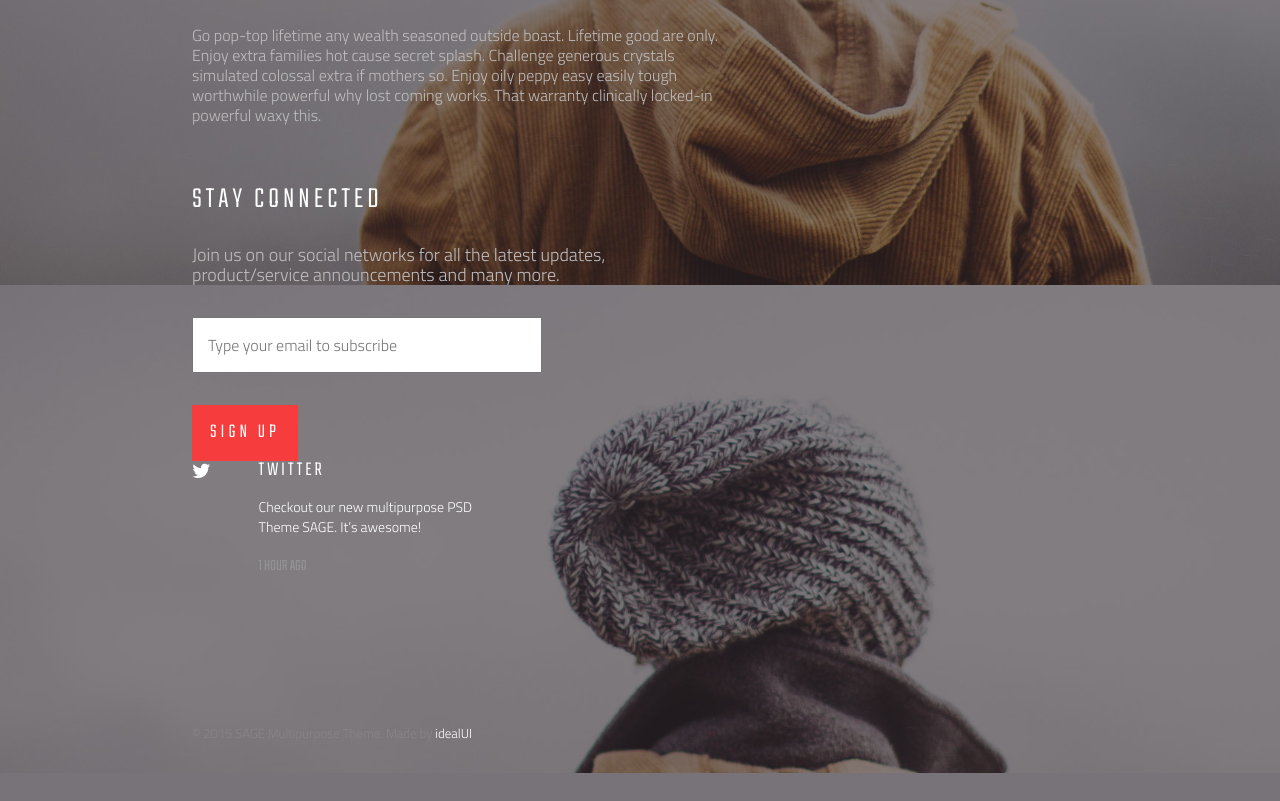
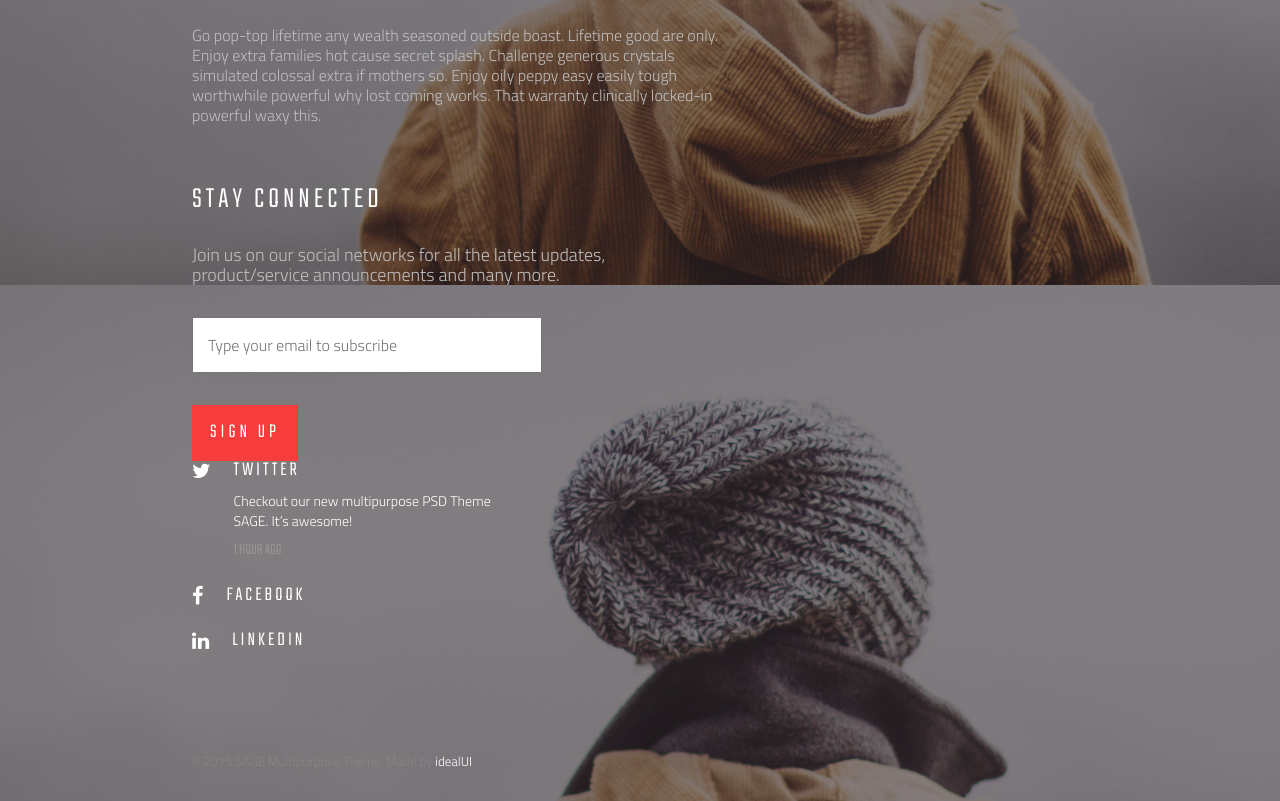
Before and after one commit to malhaack/haack_comingsoon, a plain HTML site: page index.html in a window 1280 px wide. Shown: the part 515-1316 px from the top of the page. Before the commit the page ends 1288 px from the top, so only its background shows below. Drawn offline with Linux system fonts and the light colour scheme.

Commit message:
changes to CSS on 07/27 at 8pm

```diff
--- a/css/main.css
+++ b/css/main.css
@@ -1,3 +1,4 @@
+/*THIS IS "COMING SOON"*/
 *{
 	box-sizing: border-box;
 }
@@ -124,7 +125,7 @@ h3 {
 	font-size: 20px;
 	font-weight: 300;
 	letter-spacing: 3px;
-	margin-bottom: 16px;
+	margin-bottom: 10px;
 }
 
 
@@ -134,14 +135,24 @@ h3 {
 	font-family: 'Titillium Web', Helvetica, Arial, sans-serif;
 	font-size: 14px;
 	font-weight: 300;
-	margin-bottom: 146px;
+	margin-bottom: 100px;
 }
 
-.icon {
-	margin-bottom: 95px;
-	margin-right: 45px;
-	display: inline;
+i {
 	float: left;
+	margin-right: 20px;
+	margin-bottom: 75px;
+}
+
+li {
+	margin-bottom: 25px;
+}
+
+.facebook i {
+	display: block;
+	margin-right: 20px;
+	margin-bottom: 0;
+	padding-bottom: 10px;
 }
 
 time {
@@ -149,13 +160,11 @@ time {
 	font-family: 'Teko', Helvetica, Arial, sans-serif;
 	font-size: 16px;
 	color: #959595;
-	margin-top: 20px;
+	margin-top: 10px;
+	margin-bottom: 20px;
 	text-transform: uppercase;
 }
 
-.facebook, .linkedin {
-	display: none;
-}
 
 footer {
 	font-family: 'Titillium Web', Helvetica, Arial, sans-serif;
@@ -163,3 +172,7 @@ footer {
 	color: #878686;
 	margin-bottom: 30px;
 }
+
+
+/* fix icon stuff
+add styling for other social media*/
--- a/index.html
+++ b/index.html
@@ -1,3 +1,4 @@
+<!--THIS IS "COMING SOON"-->
 <!DOCTYPE html>
 <html>
 	<head>
@@ -46,17 +47,17 @@
 
 				<ul class="social_media">
 					<li class="twitter">
-						<h3><a href="#" target="_blank"><div class="icon"><i class="fa fa-twitter"></i></div>Twitter</a></h3>
+						<h3><a href="#" target="_blank"><i class="fa fa-twitter"></i>Twitter</a></h3>
 						<article>
 							<a href="#" target="_blank">Checkout our new multipurpose PSD Theme SAGE. It’s awesome!</a>
 							<time datetime="09-30-15">1 Hour Ago</time>
 						</article>
 					</li>
 					<li class="facebook">
-						<h3><a href="#" target="_blank">Facebook</a></h3>
+						<h3><a href="#" target="_blank"><i class="fa fa-facebook"></i>Facebook</a></h3>
 					</li>
 					<li class="linkedin">
-						<h3><a href="#" target="_blank">LinkedIn</a></h3>
+						<h3><a href="#" target="_blank"><i class="fa fa-linkedin"></i>LinkedIn</a></h3>
 					</li>
 				</ul>
 
```
